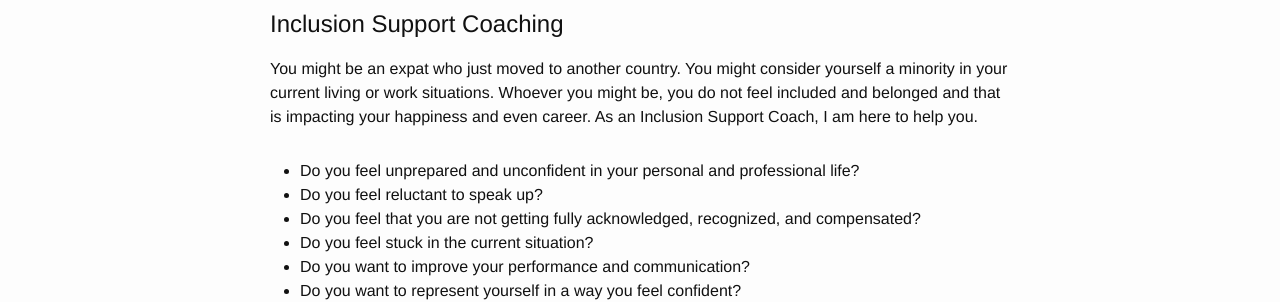
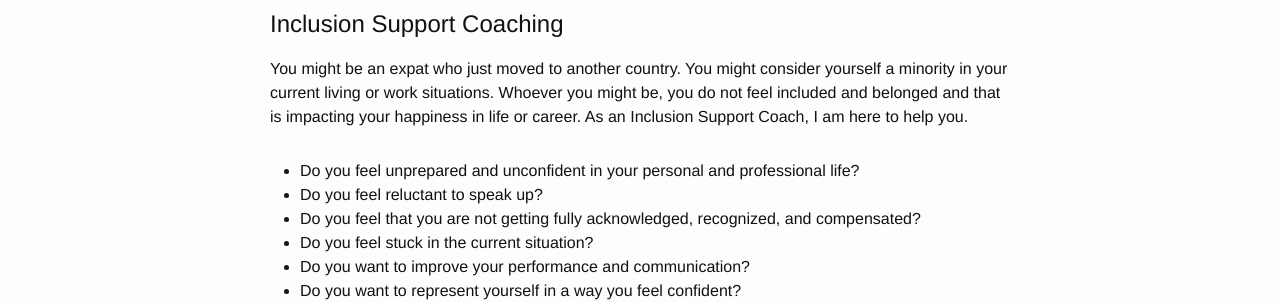
Before and after one commit to jinsoocha/jinsoocha.github.io, a Jekyll site: the page built from index.html, in a window 1280 px wide. Shown: the part 266-568 px from the top of the page. Built offline with Jekyll 4.4.1, drawn with Linux system fonts in a browser that asks for light colours; nearby versions of some CDN libraries.

Commit message:
Update index.html

```diff
--- a/index.html
+++ b/index.html
@@ -8,7 +8,7 @@ layout: default
     <p class="post-content">I am currently offering the following coaching services via phone or Zoom. Please inquire at jinsoochacoaching@gmail.com for the free initial interest session to discuss your goals and challenges so that we can create a plan together.</p>
     <div class="intro-block">
       <h2 class="post-heading">Inclusion Support Coaching</h2>
-      <p class="post-content">You might be an expat who just moved to another country. You might consider yourself a minority in your current living or work situations. Whoever you might be, you do not feel included and belonged and that is impacting your happiness and even career. As an Inclusion Support Coach, I am here to help you.</p>
+      <p class="post-content">You might be an expat who just moved to another country. You might consider yourself a minority in your current living or work situations. Whoever you might be, you do not feel included and belonged and that is impacting your happiness in life or career. As an Inclusion Support Coach, I am here to help you.</p>
       <ul>
         <li>Do you feel unprepared and unconfident in your personal and professional life?</li>
         <li>Do you feel reluctant to speak up?</li>
```
